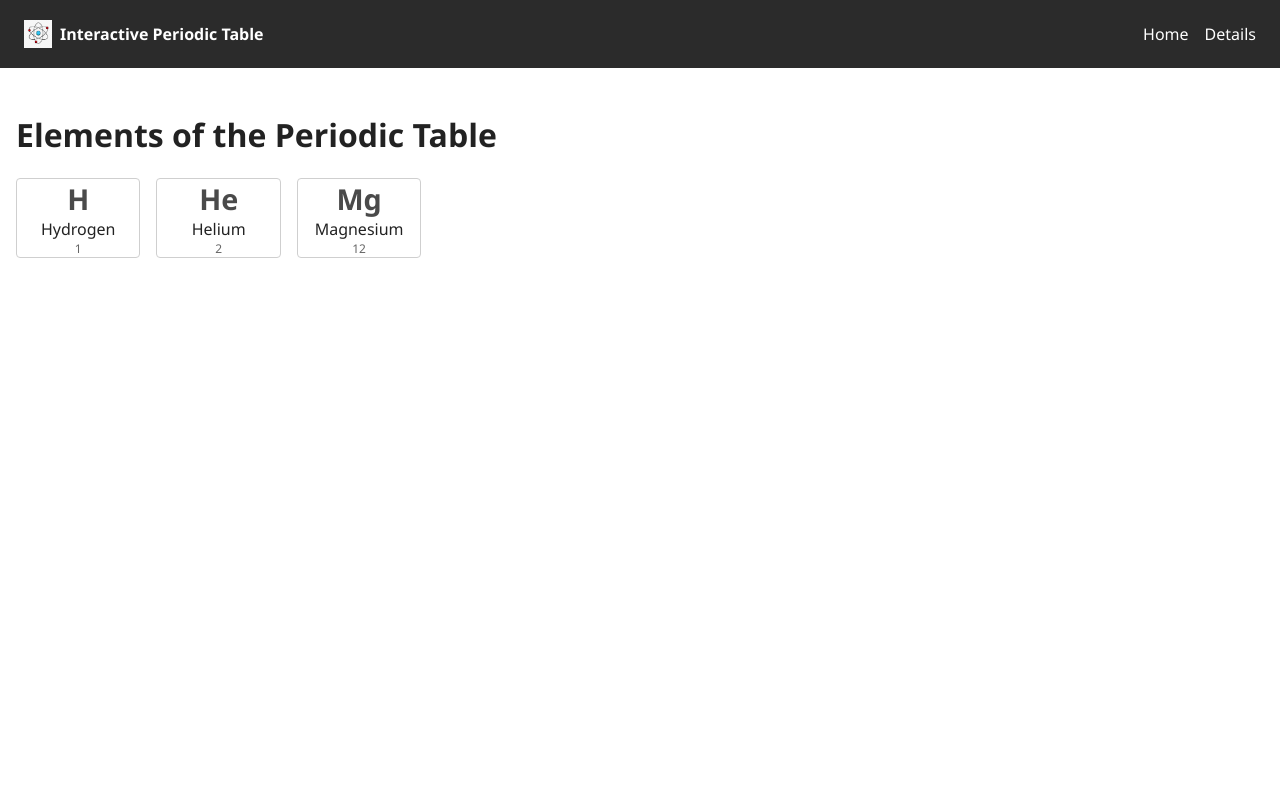
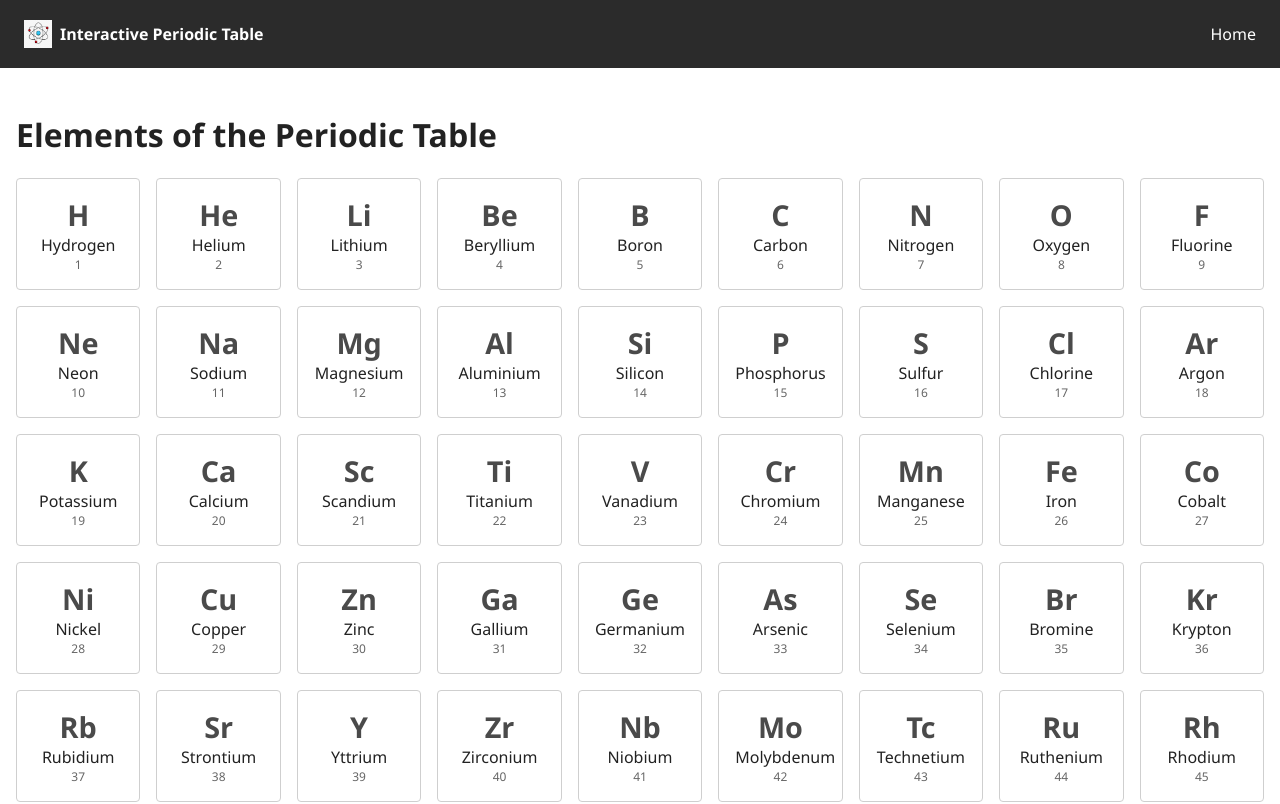
Before and after one commit to RyanLildhar/Web-Dev-Group-Project, a React (Vite) app: page / in a window 1280 px wide. Shown: the top 804 px of the page. Built offline with nearby package versions, Linux system fonts and the light colour scheme.

Commit message:
added Card component, rendering collection from JSON file, closes #12

```diff
--- a/src/App.jsx
+++ b/src/App.jsx
@@ -1,55 +1,52 @@
-import { useState } from 'react'
+import { useState, useEffect } from 'react'
 import logo from './assets/atom-logo.png'
 import './styles/styles.css'
+import Card from './Card'
 
 export default function App() {
-  const [currentView, setCurrentView] = useState('home');
+  // useState for track view, (null) state is no element selected
+  const [currentElement, setCurrentElement] = useState(null);
+  // useState for the element arrays from JSON
+  const [elements, setElements] = useState([]);
+
+  useEffect(() => {
+    fetch('/PeriodicTableJSON.json')
+      .then((response) => response.json())
+      .then((data) => {setElements(data.elements);})
+      .catch((error) => console.error('Failed to load data:', error));
+  }, []);
 
   return (
     <div>
       <header className="site-header">
-        <a className="brand" href="#" onClick={() => setCurrentView('home')}>
+        <a className="brand" href="#" onClick={() => setCurrentElement(null)}>
           <img src={logo} alt="free atom clipart logo" />
           Interactive Periodic Table
         </a>
         <nav>
-          <a href="#" onClick={() => setCurrentView('home')}>Home</a>
-          <a href="#" onClick={() => setCurrentView('detail')}>Details</a>
+          <a href="#" onClick={() => setCurrentElement(null)}>Home</a>
         </nav>
       </header>
+
       <main>
         {/* detail page managed with useState (? conditional) */}
-        {currentView === 'detail' ? (
+        {currentElement ? (
           <article className='detail-view'>
-            <h1>Hydrogen gas</h1>
-            <p>Atomic Number: 1</p>
-            <p>Atomic Mass: 1.008</p>
-            <p>Category: Diatomic Nonmetal</p>
-            <p>Summary: Summary: Hydrogen is a chemical element with chemical symbol H and atomic number 1. With an atomic weight of 1.00794 u, hydrogen is the lightest element on the periodic table. Its monatomic form (H) is the most abundant chemical substance in the Universe, constituting roughly 75% of all baryonic mass.</p>
-            <a href="#" onClick={() => setCurrentView('home')}>Home</a>
+            <h1>{currentElement.name}</h1>
+            <p>Atomic Number: {currentElement.number}</p>
+            <p>Atomic Mass: {currentElement.atomic_mass}</p>
+            <p>Category: {currentElement.category}</p>
+            <p>Summary: {currentElement.summary}</p>
+            <a href="#" onClick={() => setCurrentElement(null)}>Return Home</a>
           </article>
         ):(
-          /* grid view (home)  */
+          /* grid view (home/null)  */
           <>
             <h1>Elements of the Periodic Table</h1>
             <section className="grid">
-              <article className="card" onClick={() => setCurrentView('detail')} style={{ cursor: 'pointer' }}>
-                <span className="symbol">H</span>
-                <span className="name">Hydrogen</span>
-                <span className="num">1</span>
-              </article>
-
-              <article className="card" onClick={() => setCurrentView('detail')} style={{ cursor: 'pointer' }}>
-                <span className="symbol">He</span>
-                <span className="name">Helium</span>
-                <span className="num">2</span>
-              </article>
-
-              <article className="card" onClick={() => setCurrentView('detail')} style={{ cursor: 'pointer' }}>
-                <span className="symbol">Mg</span>
-                <span className="name">Magnesium</span>
-                <span className="num">12</span>
-              </article>
+              {elements.map((element) => (
+                <Card key={element.number} element={element} onClick={() => setCurrentElement(element)}/>
+              ))}
             </section>
           </>
         )}
--- /dev/null
+++ b/src/Card.jsx
@@ -0,0 +1,9 @@
+export default function Card({ element, onClick }) {
+  return (
+    <article className="card" onClick={onClick} style={{ cursor: 'pointer' }}>
+      <span className="symbol">{element.symbol}</span>
+      <span className="name">{element.name}</span>
+      <span className="num">{element.number}</span>
+    </article>
+  );
+}
--- a/src/styles/styles.css
+++ b/src/styles/styles.css
@@ -61,6 +61,8 @@ main {
   border: 1px solid var(--board-line);
   border-radius: 4px;
   text-align: center;
+  padding: 1rem;
+  cursor: pointer;
 }
 
 .card a {
```
